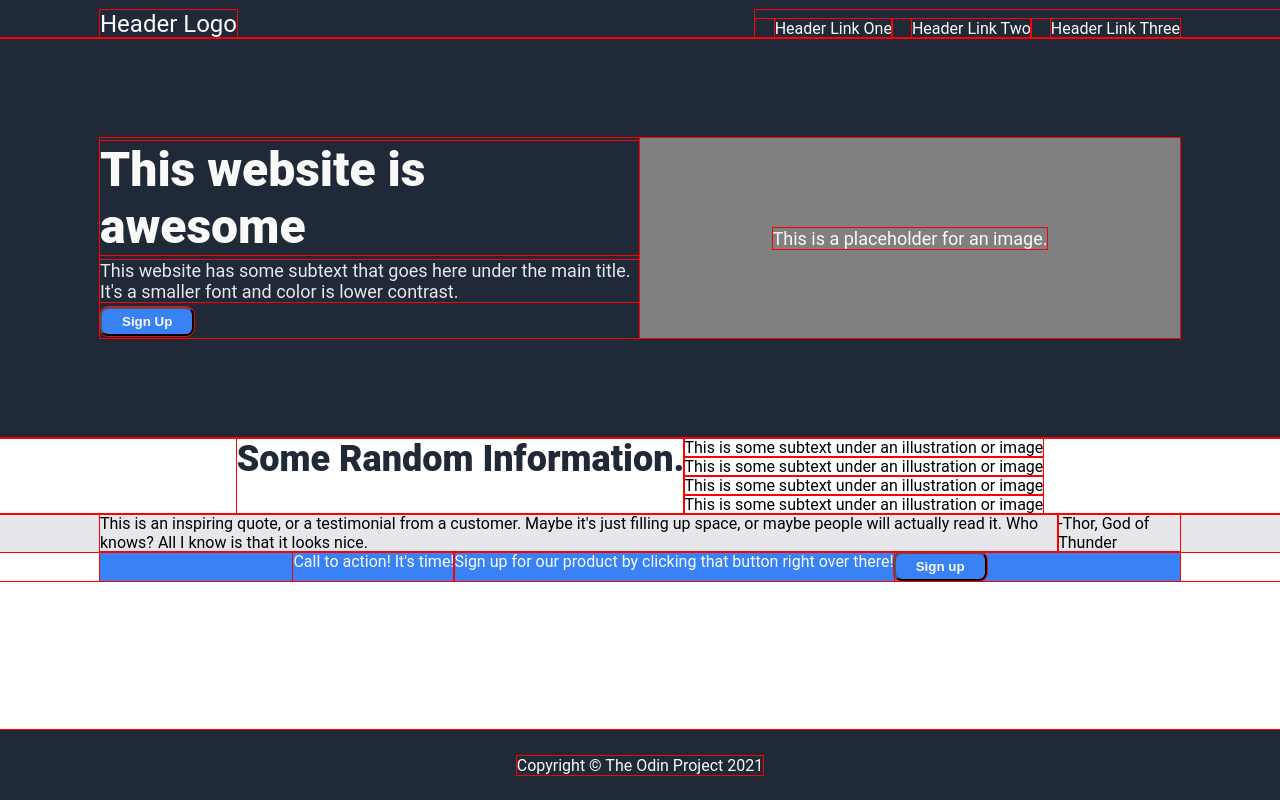
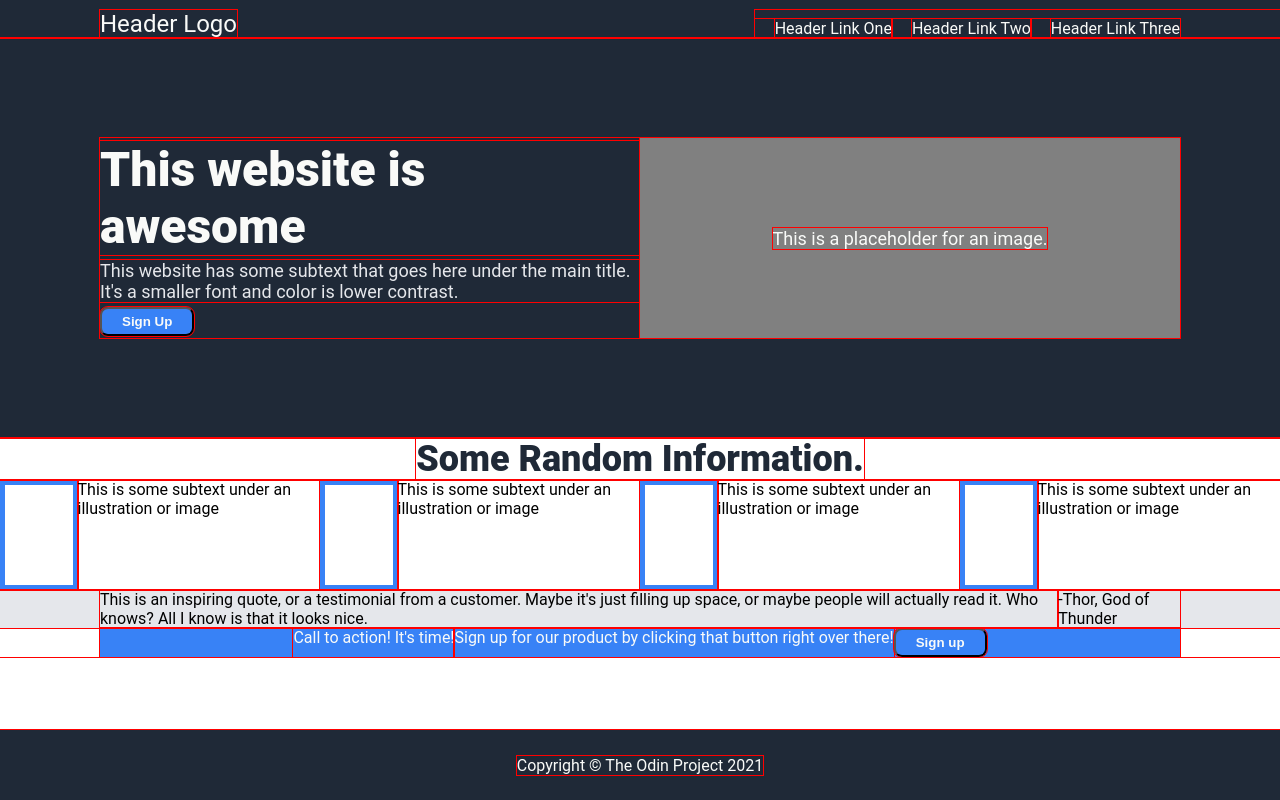
Before and after one commit to ShayHawthorne/odin-landing-page, a plain HTML site: page index.html in a window 1280 px wide. Drawn offline with Linux system fonts and the light colour scheme.

Commit message:
struggle with flexbox blue squares :)

```diff
--- a/index.html
+++ b/index.html
@@ -29,8 +29,7 @@
                 </div>
             </div>
 
-        <div class="rando">
-            <h2>Some Random Information.</h2>
+            <div class="rando"><h2>Some Random Information.</h2></div>
                 <div class="cards">
                     <div class="card">
                         <div class="squares"></div>
@@ -47,7 +46,6 @@
                     <div class="card">
                         <div class="squares"></div>
                         <p>This is some subtext under an illustration or image</p>
-                </div>
                     </div>
                 </div>
 
--- a/styles.css
+++ b/styles.css
@@ -109,12 +109,35 @@ button {
     display: flex;
     justify-content: center;
     padding: 0 100 0 100;
+    text-align: center;
 }
 
 h2 {
     font-size: 36px;
     font-weight: 900;
     color: #1F2937
+}
+
+.cards {
+    display: flex;
+    align-items: center;
+    justify-content: center;
+}
+
+.card {
+    display: flex;
+}
+
+.squares {
+    display: flex;
+    border: #3882F6 5px solid;
+    width: 100px;
+    height: 100px;
+}
+
+.squares p {
+    display: flex;
+    flex-direction: column;
 }
 
 .quote {
```
Lines whose indentation alone changed are shown as unchanged.
